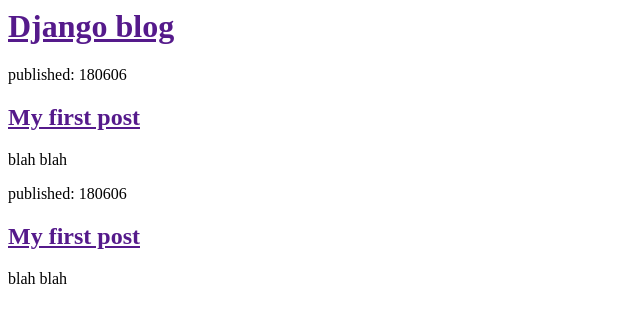
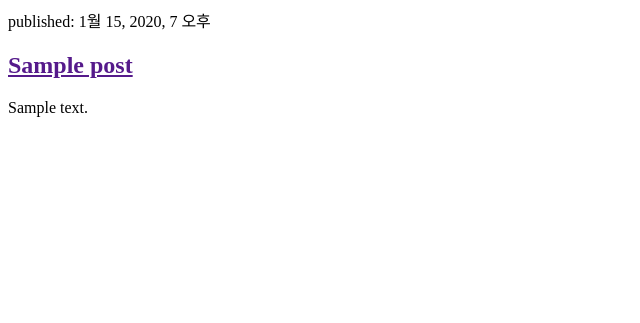
Before and after one commit to snaos/python_example, a Django app: template blog/templates/blog/post_list.html in a window 1280 px wide. Shown: the top 323 px of the page, without its empty margins (0-640 px from the left). Run offline with Django 3.2, Linux system fonts and the light colour scheme; the template is opened without the code that fills it: values that come from a table or form of the project are taken from there, others are empty; tables that the repository leaves empty hold one stand-in row (values such as "Sample post").

Commit message:
templet add data

```diff
--- a/blog/templates/blog/post_list.html
+++ b/blog/templates/blog/post_list.html
@@ -3,18 +3,13 @@
 		<title>my first django app</title>
 	</head>
 	<body>
+
+{% for post in posts %}
 		<div>
-			<h1><a href="">Django blog</a></h1>
+			<p>published: {{ post.published_date }}</p>
+			<h2><a href="">{{ post.title }}</a></h2>
+			<p>{{ post.text|linebreaksbr }}</p>
 		</div>
-		<div>
-			<p>published: 180606</p>
-			<h2><a href="">My first post</a></h2>
-			<p>blah blah</p>
-		</div>
-		<div>
-			<p>published: 180606</p>
-			<h2><a href="">My first post</a></h2>
-			<p>blah blah</p>
-		</div>
+{% endfor %}
 	</body>
 </html>
```
Also changed, not shown: blog/views.py (+6 -1 lines).
